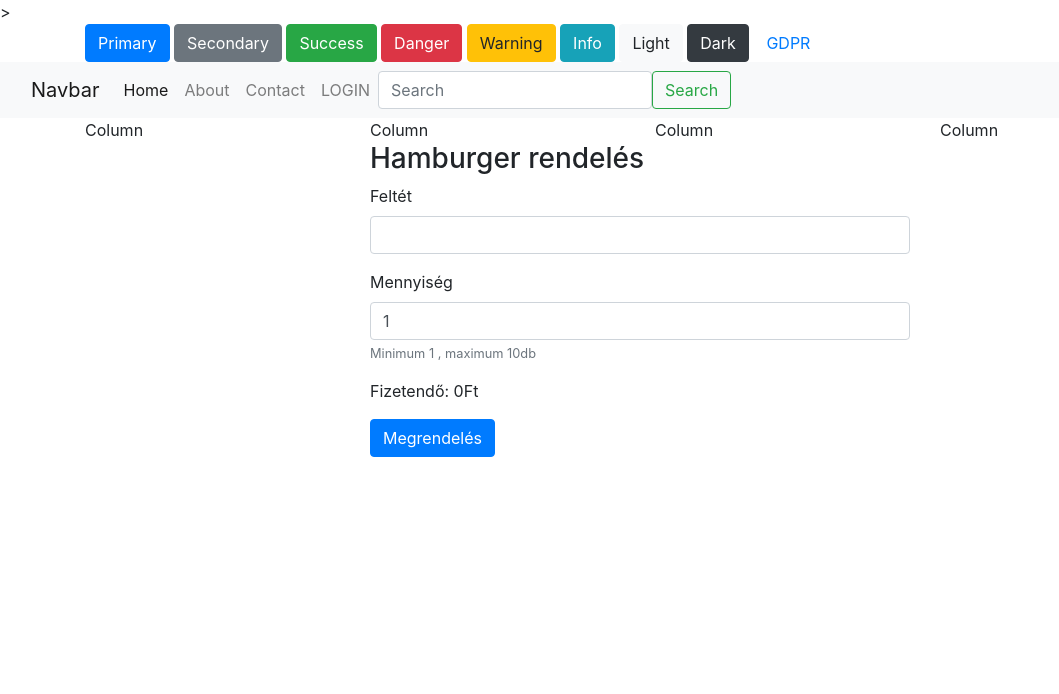
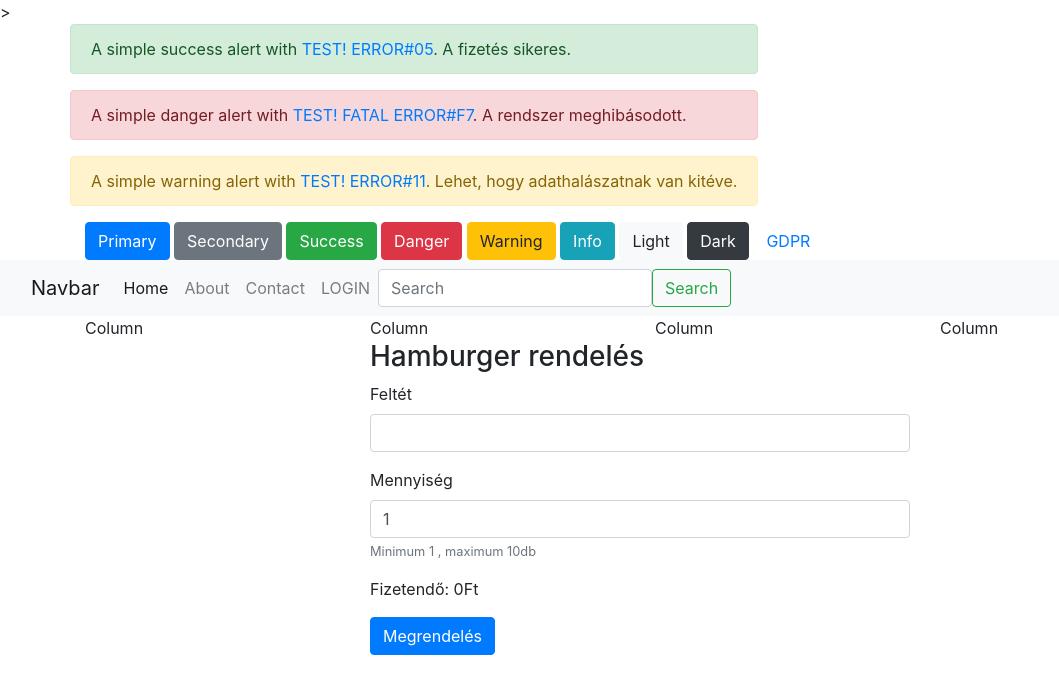
Before and after one commit to DANI19942/DANI19942.github.io, a plain HTML site: page newbtn.html in a window 1280 px wide. Shown: the whole page, without its empty margins (0-1059 px from the left). Drawn offline with nearby package versions, Linux system fonts and the light colour scheme.

Commit message:
2.1.T version

```diff
--- a/newbtn.html
+++ b/newbtn.html
@@ -11,6 +11,26 @@
 </head>
 
 <body>
+
+    <div class="container">
+        <div class="row">
+          <div class="col4">
+            <div class="alert alert-success" role="alert">
+              A simple success alert with <a href="#" class="alert-link"><a href="/privacy-policy.html"> TEST! ERROR#05</a></a>. A fizetés sikeres.
+            </div>
+            <div class="alert alert-danger" role="alert">
+              A simple danger alert with <a href="#" class="alert-link"><a href="/privacy-policy.html"> TEST! FATAL ERROR#F7</a></a>. A rendszer meghibásodott.
+            </div>
+            <div class="alert alert-warning" role="alert">
+              A simple warning alert with <a href="#" class="alert-link"><a href="/privacy-policy.html">TEST! ERROR#11</a></a>. Lehet, hogy adathalászatnak
+              van kitéve.
+            </div>
+          </div>
+        </div>
+
+      </div>
+
+
 
     <div class="container">
         <div class="row">
```
